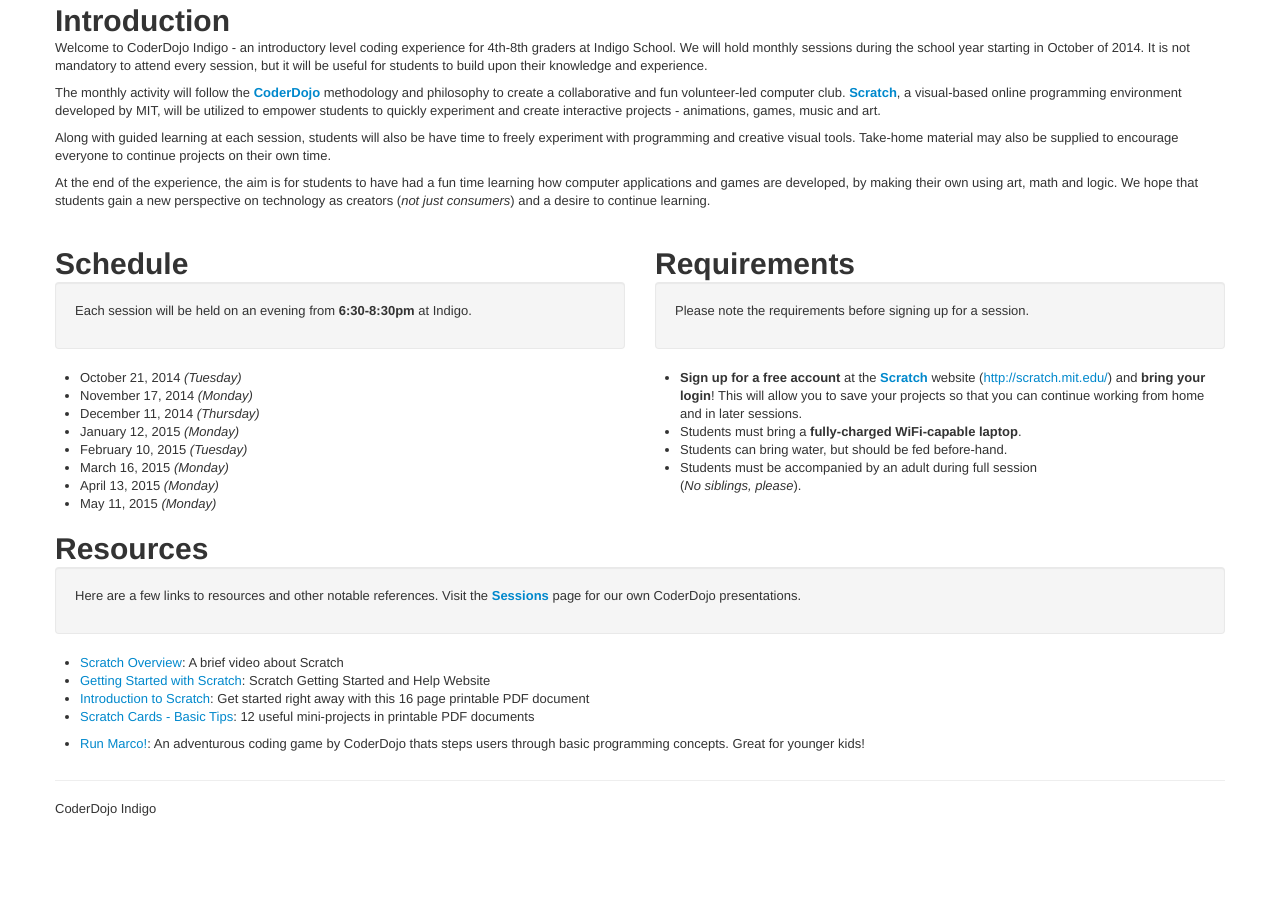
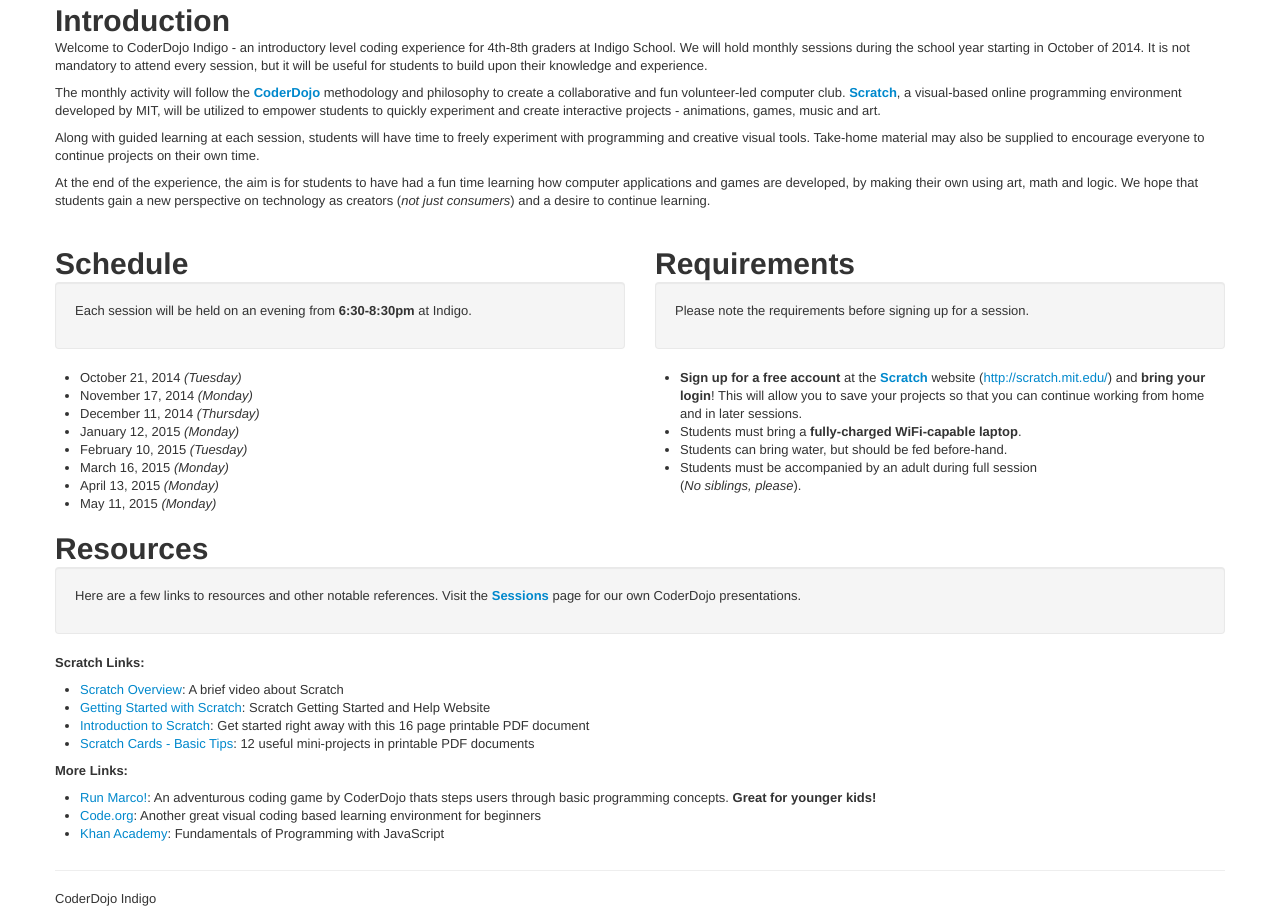
Before and after one commit to kflores/kflores.github.io, a plain HTML site: page coderdojo-indigo/index.html in a window 1280 px wide. Shown: the part 216-1133 px from the top of the page. Before the commit the page ends 1043 px from the top, so only its background shows below. Drawn offline with Linux system fonts and the light colour scheme.

Commit message:
Add more resource links
Add more resource links

```diff
--- a/coderdojo-indigo/index.html
+++ b/coderdojo-indigo/index.html
@@ -65,7 +65,7 @@
 
            <p>The monthly activity will follow the <a href="http://scratch.mit.edu/" target="_blank"><b>CoderDojo</b></a> methodology and philosophy to create a collaborative and fun volunteer-led computer club.  <a href="http://scratch.mit.edu/" target="_blank"><b>Scratch</b></a>, a visual-based online programming environment developed by MIT, will be utilized to empower students to quickly experiment and create interactive projects - animations, games, music and art.</p>
 
-           <p>Along with guided learning at each session, students will also be have time to freely experiment with programming and creative visual tools.  Take-home material may also be supplied to encourage everyone to continue projects on their own time.</p>
+           <p>Along with guided learning at each session, students will have time to freely experiment with programming and creative visual tools.  Take-home material may also be supplied to encourage everyone to continue projects on their own time.</p>
 
            <p>At the end of the experience, the aim is for students to have had a fun time learning how computer applications and games are developed, by making their own using art, math and logic. We hope that students gain a new perspective on technology as creators (<i>not just consumers</i>) and a desire to continue learning.</p>
            <p>&nbsp;</p>
@@ -102,14 +102,18 @@
      <div class="span12">
        <h1>Resources</h1>
        <div class="well"><p>Here are a few links to resources and other notable references. Visit the <a href="sessions.html"><b>Sessions</b></a> page for our own CoderDojo presentations.</p></div>
+       <p><b>Scratch Links:</b></p>
        <ul>
         <li><a href="http://vimeo.com/29457909" target="_blank">Scratch Overview</a>: A brief video about Scratch</li>
         <li><a href="http://scratch.mit.edu/help/" target="_blank">Getting Started with Scratch</a>: Scratch Getting Started and Help Website</li>
         <li><a href="http://cdn.scratch.mit.edu/scratchr2/static/__509f14965440de9a365ade7673ef6b30__//pdfs/help/Getting-Started-Guide-Scratch2.pdf" target="_blank">Introduction to Scratch</a>: Get started right away with this 16 page printable PDF document</li>
         <li><a href="http://scratch.mit.edu/help/cards" target="_blank">Scratch Cards - Basic Tips</a>: 12 useful mini-projects in printable PDF documents</li>
       </ul>
+      <p><b>More Links:</b></p>
       <ul>
-        <li><a href="http://coderdojo.allcancode.com/" target="_blank">Run Marco!</a>: An adventurous coding game by CoderDojo thats steps users through basic programming concepts.  Great for younger kids!</li>
+        <li><a href="http://coderdojo.allcancode.com/" target="_blank">Run Marco!</a>: An adventurous coding game by CoderDojo thats steps users through basic programming concepts.  <b>Great for younger kids!</b></li>
+        <li><a href="http://code.org/" target="_blank">Code.org</a>: Another great visual coding based learning environment for beginners</li>
+        <li><a href="https://www.khanacademy.org/computing/computer-programming" target="_blank">Khan Academy</a>: Fundamentals of Programming with JavaScript</li>
       </ul>
     </div><!--/span-->
   </div>
```
